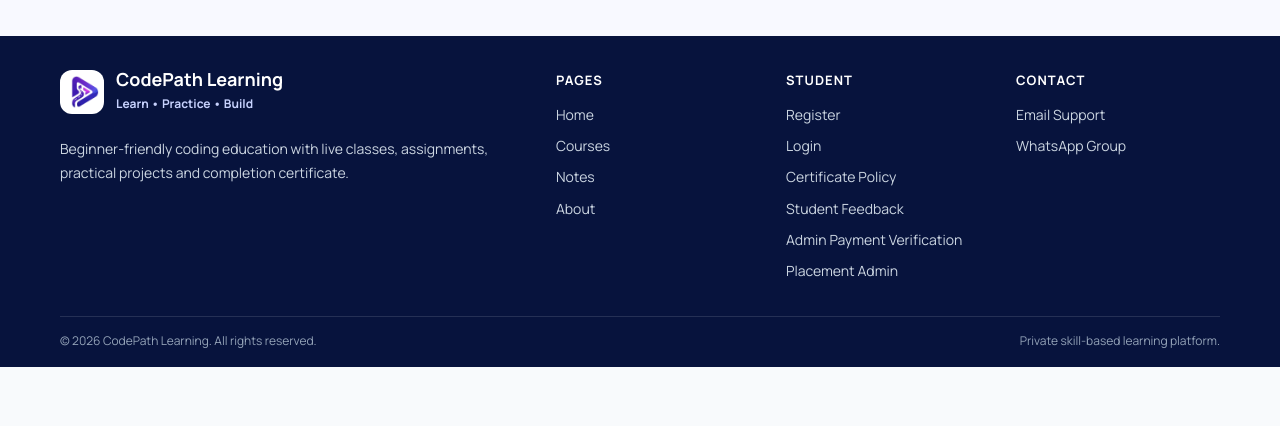
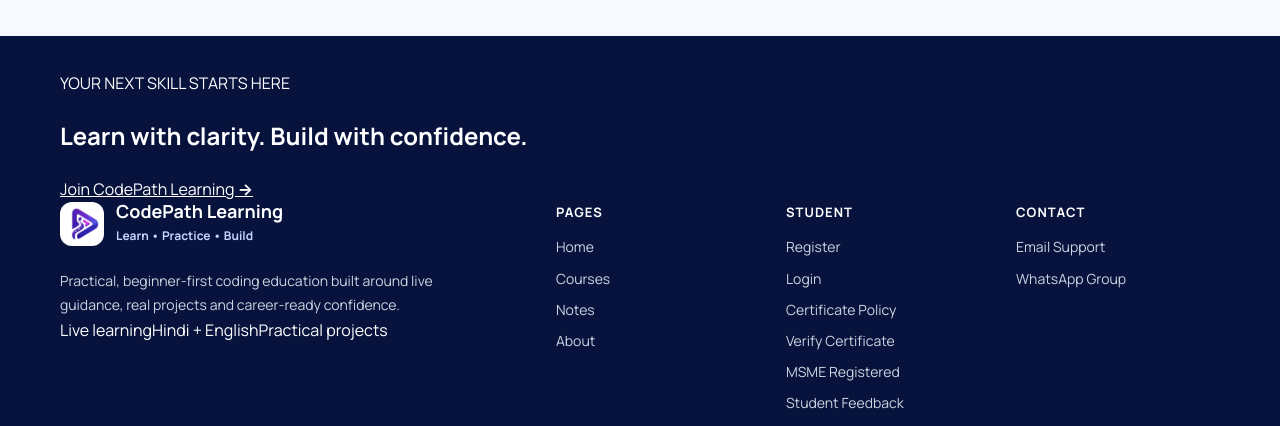
Before and after one commit to khushisoni2004/codepath-learning, a React (Vite) app in the folder frontend/: page /login in a window 1280 px wide. Shown: the part 854-1280 px from the top of the page. Before the commit the page ends 1221 px from the top, so only its background shows below. Built offline with nearby package versions, Linux system fonts and the light colour scheme; no server answers.

Commit message:
Add MSME and certificate verification

```diff
--- a/frontend/src/components/Footer.jsx
+++ b/frontend/src/components/Footer.jsx
@@ -6,6 +6,13 @@
 export default function Footer() {
   return (
     <footer className="codepath-footer">
+      <div className="container codepath-footer-cta">
+        <div>
+          <span>YOUR NEXT SKILL STARTS HERE</span>
+          <h2>Learn with clarity. Build with confidence.</h2>
+        </div>
+        <Link to="/register">Join CodePath Learning <b>→</b></Link>
+      </div>
       <div className="container codepath-footer-main">
         <div className="codepath-footer-brand">
           <Link to="/" className="codepath-footer-logo">
@@ -15,11 +22,16 @@
               <span>Learn • Practice • Build</span>
             </div>
           </Link>
+
           <p>
-            Beginner-friendly coding education with live classes, assignments,
-            practical projects and completion certificate.
+            Practical, beginner-first coding education built around live guidance,
+            real projects and career-ready confidence.
           </p>
+          <div className="codepath-footer-badges">
+            <span>Live learning</span><span>Hindi + English</span><span>Practical projects</span>
+          </div>
         </div>
+
         <div className="codepath-footer-links">
           <div>
             <h3>Pages</h3>
@@ -28,15 +40,19 @@
             <Link to="/notes">Notes</Link>
             <Link to="/about">About</Link>
           </div>
+
           <div>
             <h3>Student</h3>
             <Link to="/register">Register</Link>
             <Link to="/login">Login</Link>
             <Link to="/certificate-policy">Certificate Policy</Link>
+            <Link to="/verify">Verify Certificate</Link>
+            <Link to="/msme">MSME Registered</Link>
             <Link to="/feedback">Student Feedback</Link>
             <Link to="/admin/verification">Admin Payment Verification</Link>
             <Link to="/admin/placement">Placement Admin</Link>
           </div>
+
           <div>
             <h3>Contact</h3>
             <a href="mailto:codepathlearning@gmail.com">Email Support</a>
@@ -46,6 +62,7 @@
           </div>
         </div>
       </div>
+
       <div className="container codepath-footer-bottom">
         <span>© 2026 CodePath Learning. All rights reserved.</span>
         <span>Private skill-based learning platform.</span>
```
